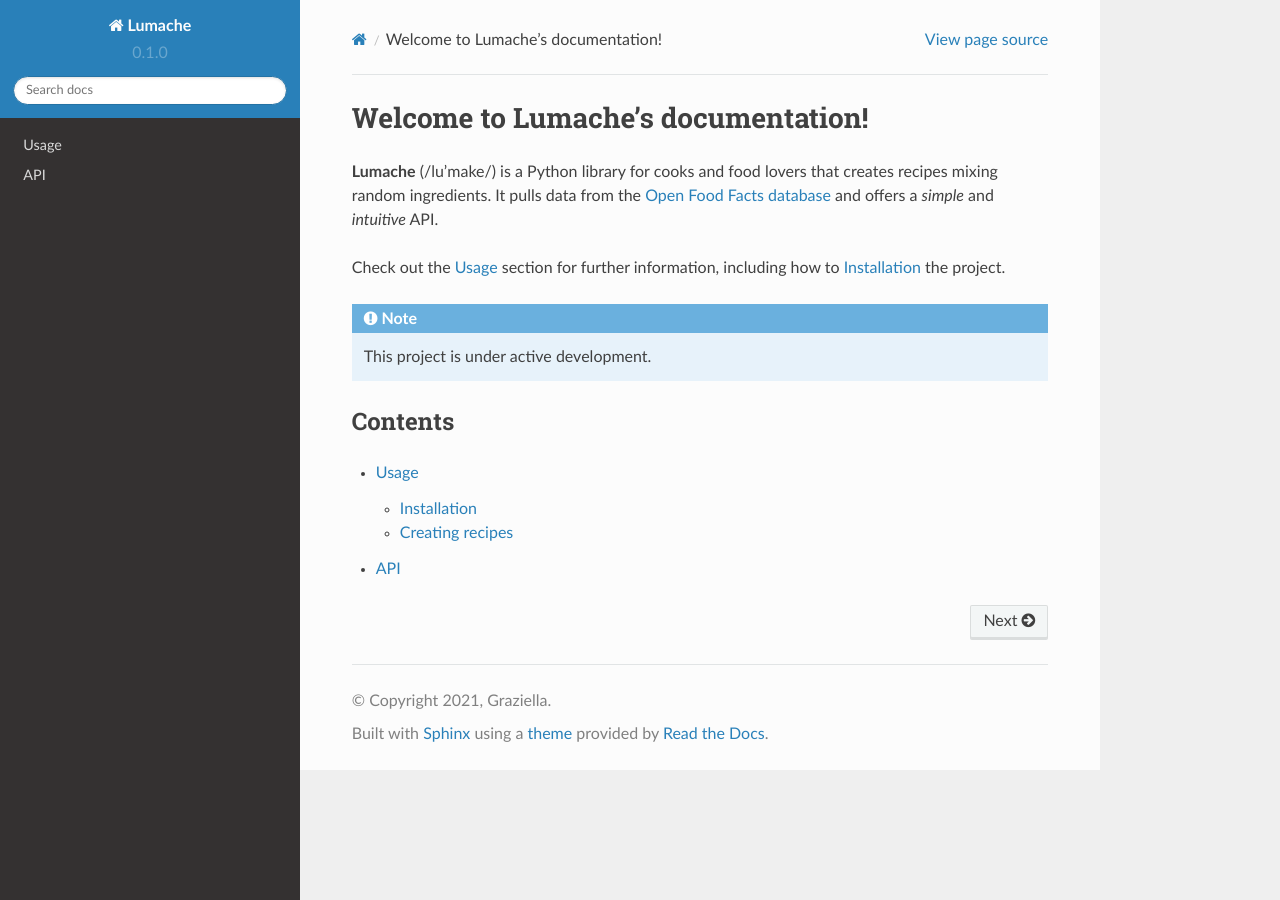
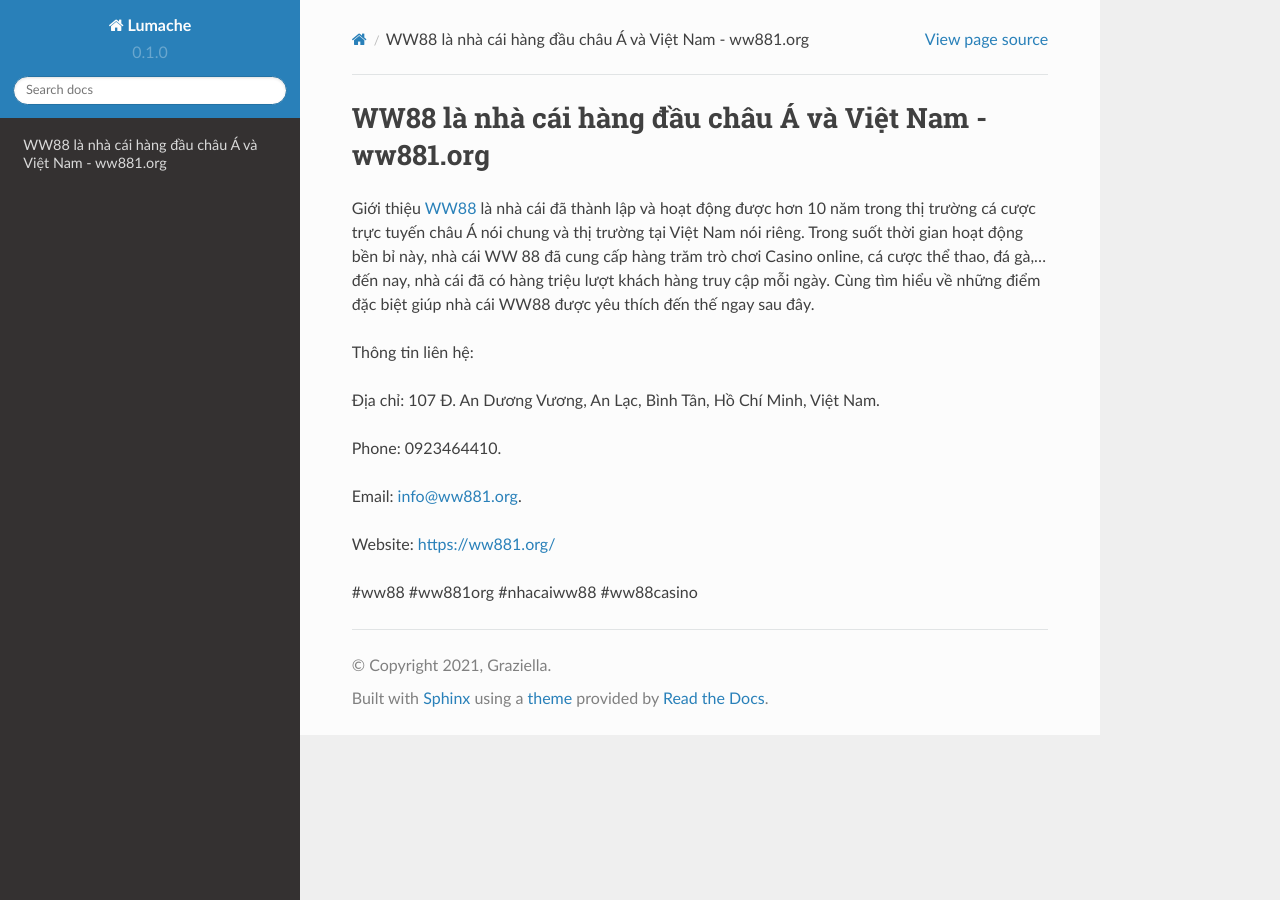
Before and after one commit to iaduphattai904809/ww881org, a Sphinx documentation site: the page built from docs/source/index.rst, in a window 1280 px wide. Built offline with Sphinx 7.4.7 and the Read the Docs theme 2.0.0, drawn with Linux system fonts in a browser that asks for light colours.

Commit message:
Update index.rst

```diff
--- a/docs/source/index.rst
+++ b/docs/source/index.rst
@@ -1,22 +1,16 @@
-Welcome to Lumache's documentation!
+WW88 là nhà cái hàng đầu châu Á và Việt Nam - ww881.org
 ===================================
 
-**Lumache** (/lu'make/) is a Python library for cooks and food lovers
-that creates recipes mixing random ingredients.
-It pulls data from the `Open Food Facts database <https://world.openfoodfacts.org/>`_
-and offers a *simple* and *intuitive* API.
+Giới thiệu `WW88 <https://ww881.org/>`_ là nhà cái đã thành lập và hoạt động được hơn 10 năm trong thị trường cá cược trực tuyến châu Á nói chung và thị trường tại Việt Nam nói riêng. Trong suốt thời gian hoạt động bền bỉ này, nhà cái WW 88 đã cung cấp hàng trăm trò chơi Casino online, cá cược thể thao, đá gà,...đến nay, nhà cái đã có hàng triệu lượt khách hàng truy cập mỗi ngày. Cùng tìm hiểu về những điểm đặc biệt giúp nhà cái WW88 được yêu thích đến thế ngay sau đây.
 
-Check out the :doc:`usage` section for further information, including
-how to :ref:`installation` the project.
+Thông tin liên hệ:
 
-.. note::
+Địa chỉ: 107 Đ. An Dương Vương, An Lạc, Bình Tân, Hồ Chí Minh, Việt Nam.
 
-   This project is under active development.
+Phone: 0923464410.
 
-Contents
---------
+Email: info@ww881.org.
 
-.. toctree::
+Website: https://ww881.org/
 
-   usage
-   api
+#ww88 #ww881org #nhacaiww88 #ww88casino
```
